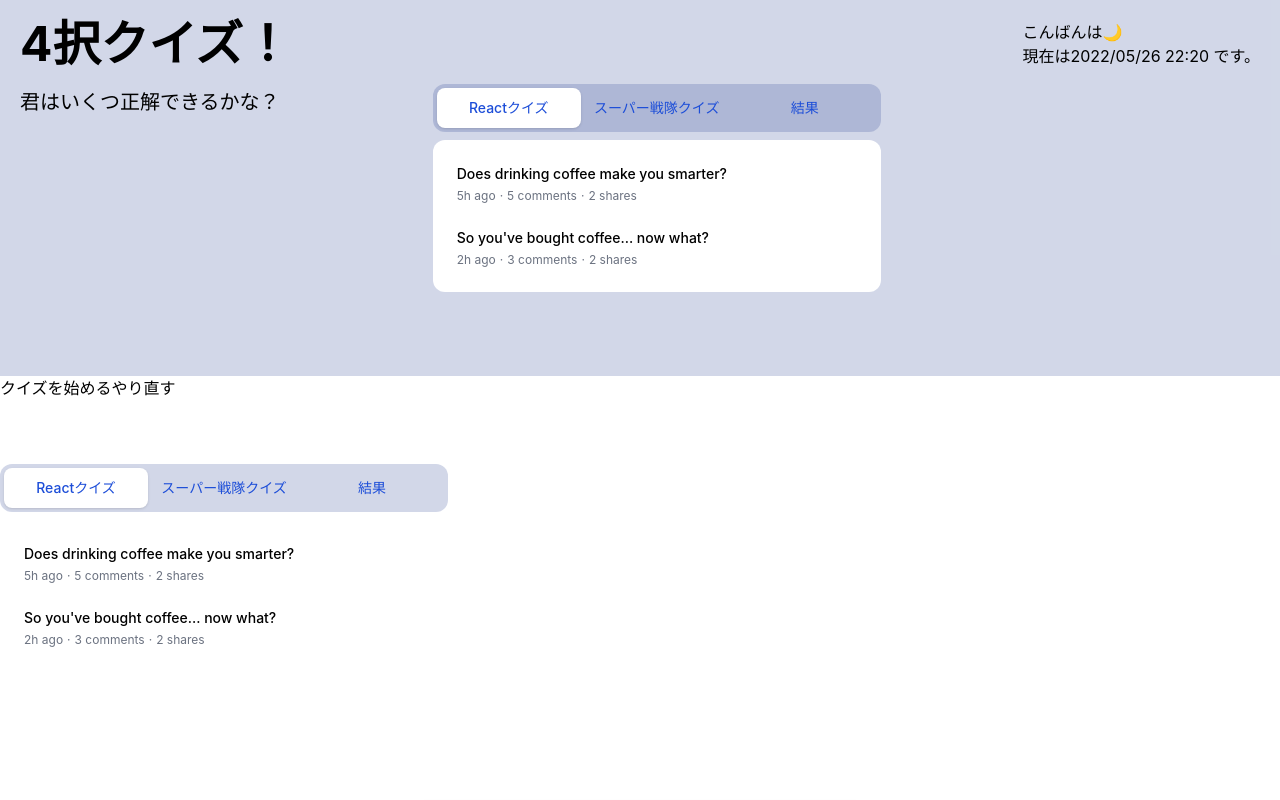
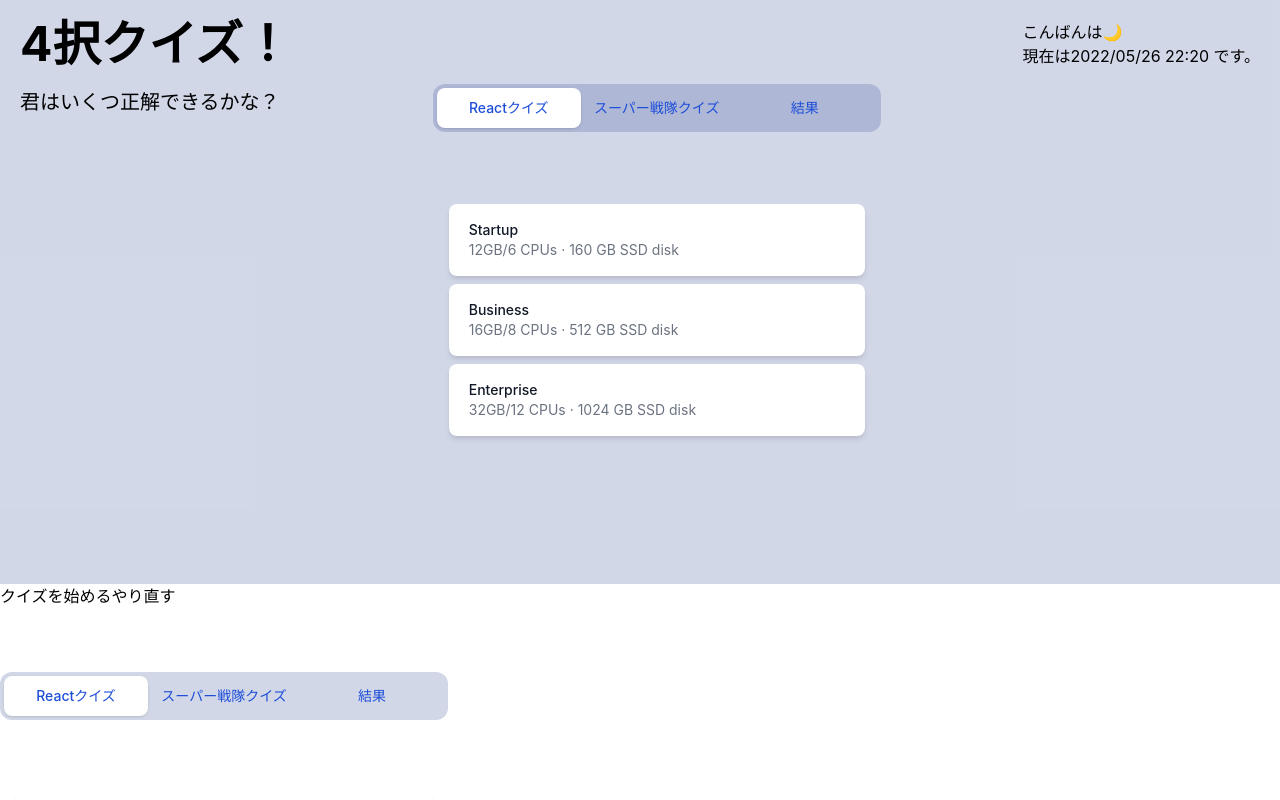
Before and after one commit to Mackie-S/RaiseTech_React, a React (Create React App) app: page / in a window 1280 px wide. Shown: the top 800 px of the page. Built offline with nearby package versions, Linux system fonts and the light colour scheme.

Commit message:
under developed

```diff
--- a/src/Components/MyTabs.jsx
+++ b/src/Components/MyTabs.jsx
@@ -1,5 +1,6 @@
 import { useState } from 'react'
 import { Tab } from '@headlessui/react'
+import { MyRadioGroup } from './MyRadioGroup'
 
 function classNames(...classes) {
   return classes.filter(Boolean).join(' ')
@@ -10,8 +11,8 @@
     Reactクイズ: [
       {
         id: 1,
-        title: 'Does drinking coffee make you smarter?',
-        date: '5h ago',
+        title: "1.Reactを開発したのは誰？",
+        date: ["Twitter", "Facebook", "mixi", "Brendan Eich"],
         commentCount: 5,
         shareCount: 2,
       },
@@ -61,8 +62,11 @@
     <div className="w-full max-w-md px-2 py-16 sm:px-0">
       <Tab.Group>
         <Tab.List className="flex space-x-1 rounded-xl bg-blue-900/20 p-1">
+          {/* Object.keys()メソッドでオブジェクトのプロパティ名を配列として取得し、その配列に対してmapメソッドで指定した処理を行う */}
           {Object.keys(categories).map((category) => (
             <Tab
+              // keyがないとエラー→なんのためにkeyがあるのかわからなかったが、公式に
+              // Keys help React identify which items have changed, are added, or are removedとあった
               key={category}
               className={({ selected }) =>
                 classNames(
@@ -79,7 +83,7 @@
           ))}
         </Tab.List>
         <Tab.Panels className="mt-2">
-          {Object.values(categories).map((posts, idx) => (
+          {/* {Object.values(categories).map((posts, idx) => (
             <Tab.Panel
               key={idx}
               className={classNames(
@@ -114,9 +118,10 @@
                     />
                   </li>
                 ))}
-              </ul>
-            </Tab.Panel>
-          ))}
+              </ul> */}
+            {/* </Tab.Panel> */}
+          {/* ))} */}
+          <MyRadioGroup />
         </Tab.Panels>
       </Tab.Group>
     </div>
--- a/src/Components/Questions.jsx
+++ b/src/Components/Questions.jsx
@@ -1,4 +1,5 @@
-import { useState, useMemo} from "react";
+import { useState, useMemo } from "react";
+// import toast, { Toaster } from "react-hot-toast";
 
 export const Questions = ({ questionLists }) => {
   const [isShowAnswers, setIsShowAnswers] = useState(false);
@@ -10,6 +11,7 @@
     setQLists(qLIsts.map((list, index) => (index === targetIndex ? { ...list, selectedAnswer } : list)));
   };
   const correctAnswers = useMemo(() => qLIsts.filter(({ Correct, selectedAnswer }) => Correct === selectedAnswer).length, [qLIsts]);
+
   const variableMessage = () => {
     if (correctAnswers === 0) {
       return "残念👋";
@@ -20,9 +22,19 @@
     } else if (correctAnswers === 3) {
       return "もう少し✋";
     } else if (correctAnswers === 4) {
-      return "おめでとう👏全";
+      return "おめでとう👏 全";
     }
   };
+
+  // 全てに回答していない場合アラートが出て集計結果がでず、正誤も出ないという関数
+  // const checkSelected =
+  // console.log(checkSelected);
+
+  // const errorMessage = () => {
+  //   if (checkSelected === false) {
+  //     toast.error("全てに解答してください");
+  //   }
+  // };
 
   return (
     <>
@@ -33,7 +45,7 @@
             <div>
               {Answers.map((answer) => {
                 return (
-                  <label key={answer}>
+                  <label key={answer} id={index}>
                     {/* name={index}とすることで複数選択されてしまう現象が解消 */}
                     <input type="radio" name={index} required onChange={() => inputAnswer(answer, index)} />
                     {answer}
@@ -41,14 +53,20 @@
                 );
               })}
             </div>
-            {(isShowAnswers && selectedAnswer) && <p>{Correct === selectedAnswer ? "正解" : "不正解"}</p>}
+            {isShowAnswers && selectedAnswer && <p>{Correct === selectedAnswer ? "正解" : "不正解"}</p>}
           </div>
         );
       })}
-      <button onClick={onClickshow}>集計する</button>
-      {isShowAnswers && (
-          <p> {`${variableMessage()}${correctAnswers}問正解`}</p>
-      )}
+      <button
+        onClick={() => {
+          onClickshow();
+          // errorMessage();
+        }}
+      >
+        集計する
+      </button>
+      {/* <Toaster /> */}
+      {isShowAnswers && <p> {`${variableMessage()}${correctAnswers}問正解`}</p>}
     </>
   );
 };
```
